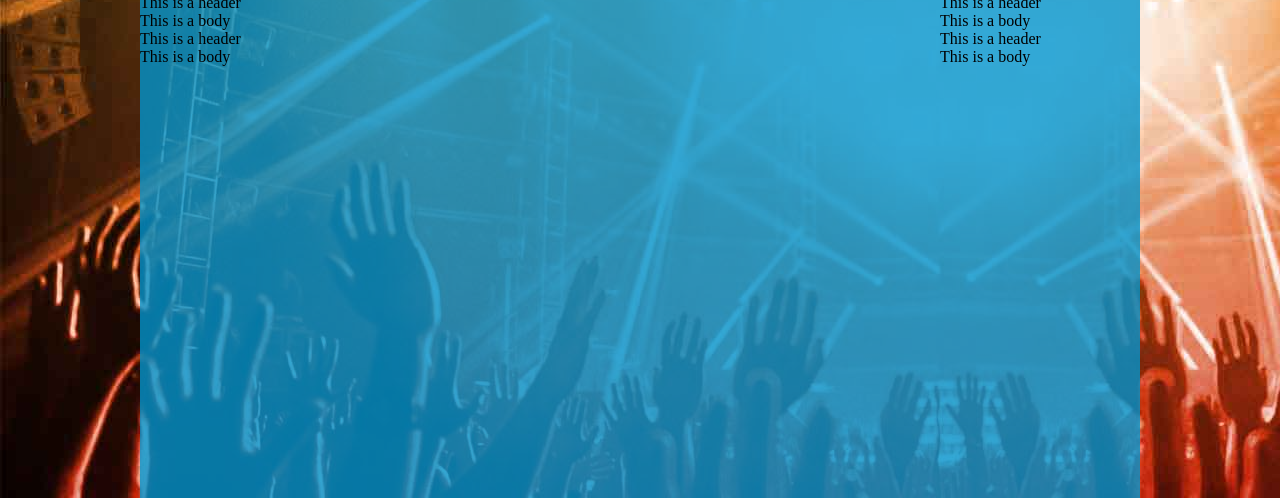
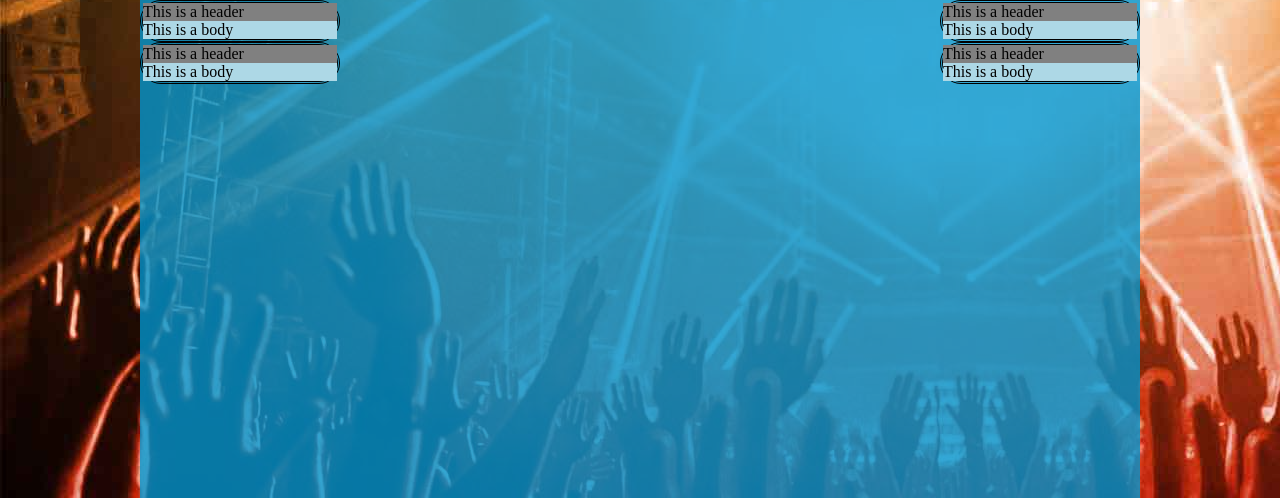
Before and after one commit to luislucatero21/web_luna, a plain HTML site: page A4/lab4_index.html in a window 1280 px wide. Shown: the part 302-800 px from the top of the page. Drawn offline with Linux system fonts and the light colour scheme.

Commit message:
Cosas de textboxes y pruebas

```diff
--- a/A4/lab4_styles.css
+++ b/A4/lab4_styles.css
@@ -228,3 +228,16 @@ div.col-2-5 {
 div.col-3-5 {
     width: 60%;
 }
+
+div.text-box{
+    border-style: double;
+    border-radius: 60px;
+}
+
+div.header-text-box{
+    background-color: gray;
+}
+
+div.body-text-box{
+    background-color: lightblue;
+}
```
Also changed, not shown: A4/resources/img/prueba.jpg (added).
